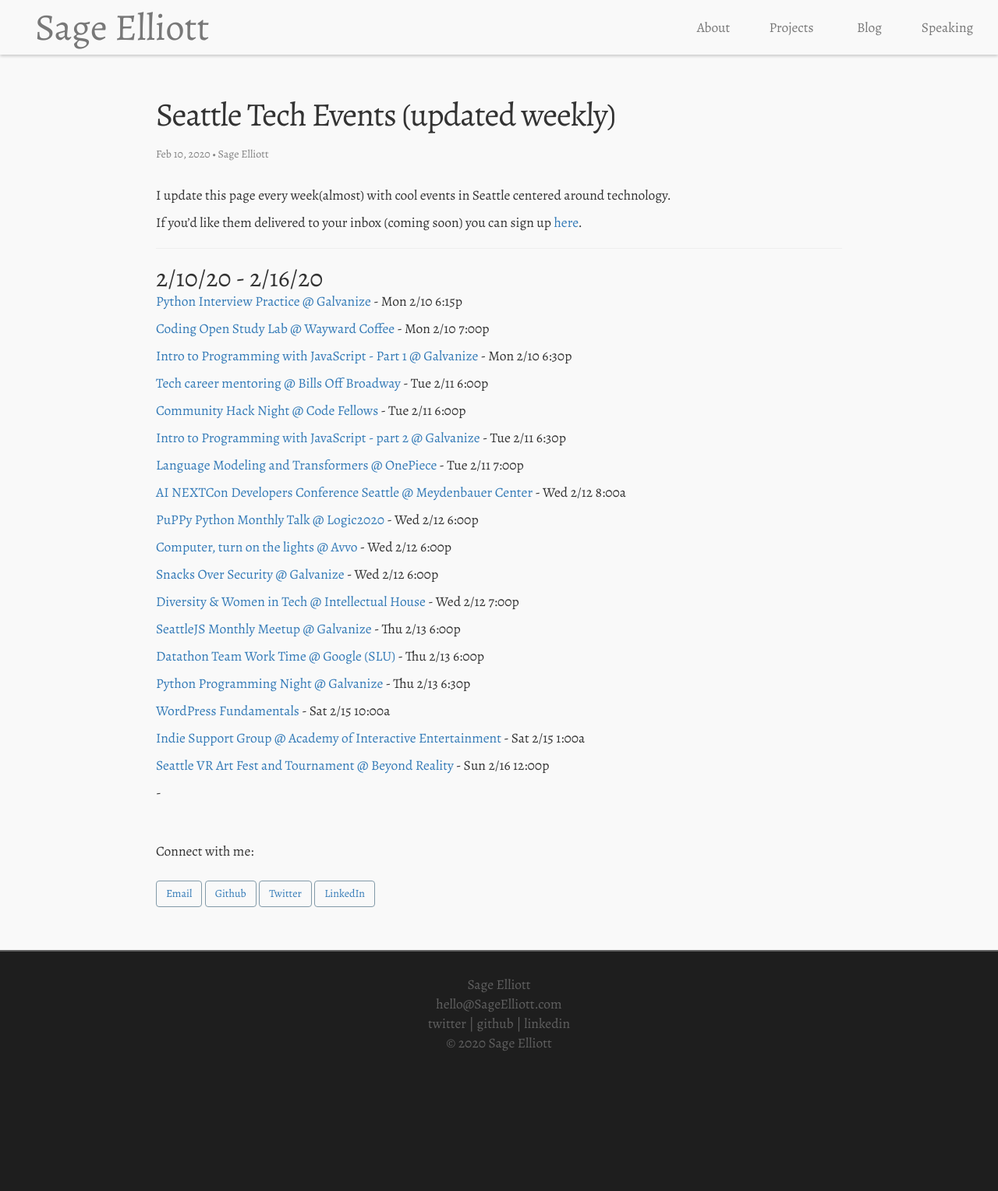
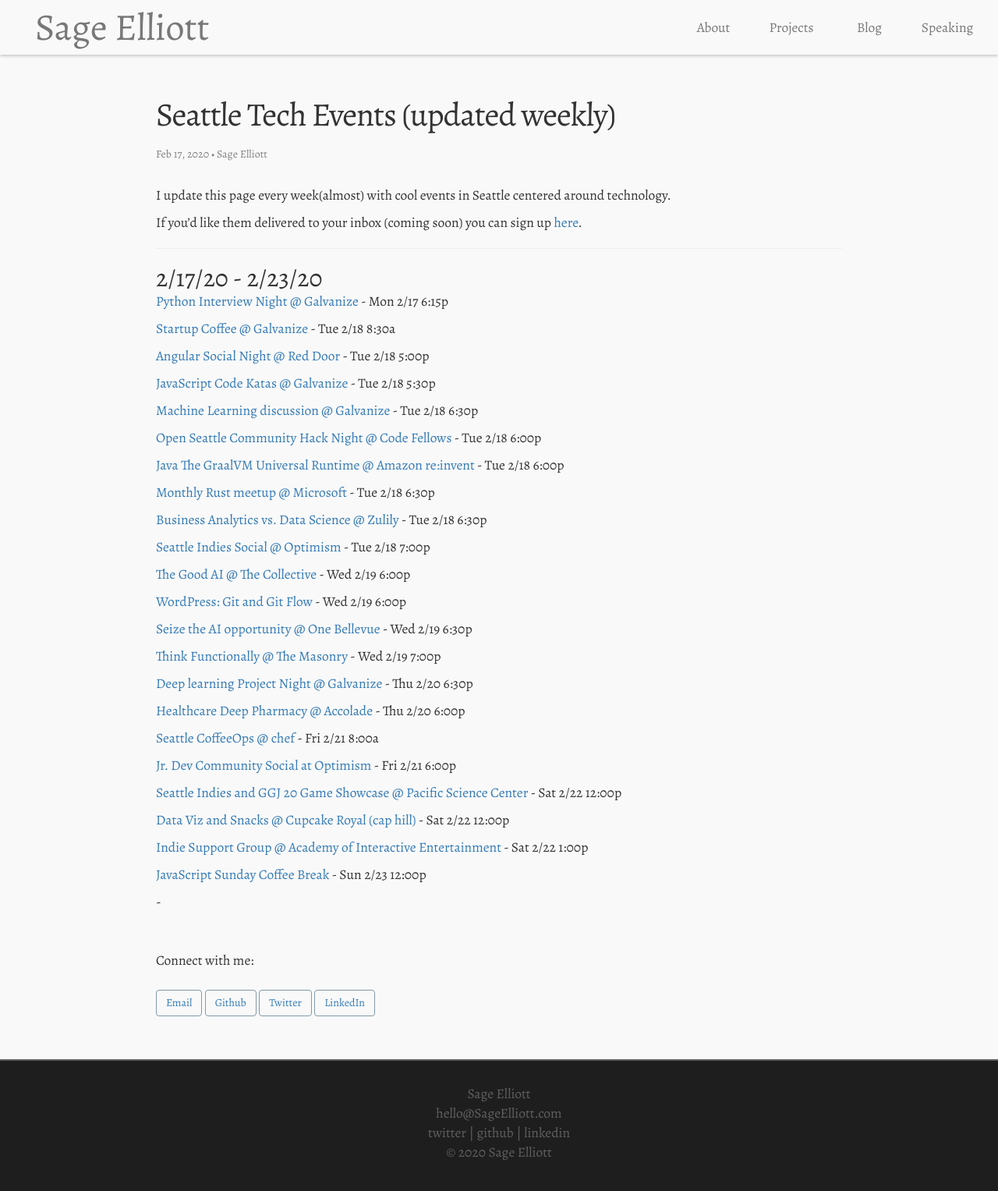
Before and after one commit to sagecodes/sage-blog, a Jekyll site: the page built from _posts/blog/event-posts/2019-8-26-meetups.markdown, in a window 1280 px wide. Shown: the top 1527 px of the page at 78% size. Built offline with Jekyll 4.4.1, drawn with Linux system fonts in a browser that asks for light colours; nearby versions of some CDN libraries; some web fonts are replaced.

Commit message:
Update: Weekly events list

```diff
--- a/_posts/blog/event-posts/2019-8-26-meetups.markdown
+++ b/_posts/blog/event-posts/2019-8-26-meetups.markdown
@@ -2,7 +2,7 @@
 layout: post
 title:  "Seattle Tech Events (updated weekly)"
 permalink: /seattle-tech-events
-date:   2020-02-10
+date:   2020-02-17
 categories: post
 tags: events seattle
 author: Sage Elliott
@@ -15,40 +15,48 @@
 
 -------
 
-## 2/10/20 - 2/16/20
+## 2/17/20 - 2/23/20
 
-[Python Interview Practice @ Galvanize](https://www.meetup.com/PSPPython/events/fvhclrybcdbnb/) - Mon 2/10 6:15p
+[Python Interview Night @ Galvanize](https://www.meetup.com/PSPPython/events/krbjdrybcdbwb/) - Mon 2/17 6:15p
 
-[Coding Open Study Lab @ Wayward Coffee](https://www.meetup.com/The-Junior-Dev-Struggle-Bus/events/ntrxgrybcdbnb/) - Mon 2/10 7:00p
+[Startup Coffee @ Galvanize](https://www.meetup.com/Seattle-Startups-Open-Coffee/events/xftnplybcdbxb/) - Tue 2/18 8:30a
 
-[Intro to Programming with JavaScript - Part 1 @ Galvanize](https://www.meetup.com/Learn-Code-Seattle/events/267998017/) - Mon 2/10 6:30p
+[Angular Social Night @ Red Door](https://www.meetup.com/Angular-Seattle/events/268458577/) - Tue 2/18 5:00p
 
-[Tech career mentoring @ Bills Off Broadway](https://www.meetup.com/Seattle-Tech-Mentors/events/nrmthrybcdbpb/) - Tue 2/11 6:00p
+[JavaScript Code Katas @ Galvanize](https://www.meetup.com/seattlejshackers/events/268079606/) - Tue 2/18 5:30p
 
-[Community Hack Night @ Code Fellows](https://www.meetup.com/openseattle/events/qghlnrybcdbpb/) - Tue 2/11 6:00p
+[Machine Learning discussion @ Galvanize](https://www.meetup.com/PSPPython/events/267516462/) - Tue 2/18 6:30p
 
-[Intro to Programming with JavaScript - part 2 @ Galvanize](https://www.meetup.com/Learn-Code-Seattle/events/267998033/) - Tue 2/11 6:30p
+[Open Seattle Community Hack Night @ Code Fellows](https://www.meetup.com/openseattle/events/qghlnrybcdbxb/) - Tue 2/18 6:00p
 
-[Language Modeling and Transformers @ OnePiece](https://www.meetup.com/PSPPython/events/268070488/) - Tue 2/11 7:00p
+[Java The GraalVM Universal Runtime @ Amazon re:invent](https://www.meetup.com/seajug/events/268262139/) - Tue 2/18 6:00p
 
-[AI NEXTCon Developers Conference Seattle  @ Meydenbauer Center](http://aisea20.xnextcon.com/) - Wed 2/12 8:00a
+[Monthly Rust meetup @ Microsoft](https://www.meetup.com/Seattle-Rust-Meetup/events/prbtdrybcdbpb/) - Tue 2/18 6:30p
 
-[PuPPy Python Monthly Talk @ Logic2020](https://www.meetup.com/PSPPython/events/jvwckrybcdbqb/) - Wed 2/12 6:00p
+[Business Analytics vs. Data Science @ Zulily](https://www.meetup.com/Seattle-Marketing-Analytics-Group/events/hxzvjrybcdbxb/) - Tue 2/18 6:30p
 
-[Computer, turn on the lights @ Avvo](https://www.meetup.com/Seattle-Web-App-Developers-Group/events/267770914/) - Wed 2/12 6:00p
+[Seattle Indies Social @ Optimism](https://www.meetup.com/SeattleIndies/events/djtvjpybcdbxb/) - Tue 2/18 7:00p
 
-[Snacks Over Security @ Galvanize](https://www.meetup.com/Seattle-DevSecOps/events/268158106/) - Wed 2/12 6:00p
+[The Good AI @ The Collective](https://www.meetup.com/TheGoodAI/events/267700484/) - Wed 2/19 6:00p
 
-[Diversity & Women in Tech @ Intellectual House](https://www.meetup.com/Newhttps://www.meetup.com/NewTechSeattle/events/267927388/TechSeattle/events/267927388/) - Wed 2/12 7:00p
+[WordPress: Git and Git Flow](https://www.meetup.com/SeattleWordPressMeetup/events/268240339/) - Wed 2/19 6:00p
 
-[SeattleJS Monthly Meetup @ Galvanize](https://www.meetup.com/seattlejs/events/clmbzqybcdbrb/) - Thu 2/13 6:00p
+[Seize the AI opportunity @ One Bellevue](https://www.meetup.com/Big-Data-Bellevue-BDB/events/fxbnllybcdbzb/) - Wed 2/19 6:30p
 
-[Datathon Team Work Time @ Google (SLU)](https://www.meetup.com/Seattle-WiDS-Meetup/events/gznwmrybcdbrb/) - Thu 2/13 6:00p
+[Think Functionally @ The Masonry](https://www.meetup.com/Beerly-Functional/events/wvlwgrybcdbzb/) - Wed 2/19 7:00p
 
-[Python Programming Night @ Galvanize](https://www.meetup.com/PSPPython/events/268435673/) - Thu 2/13 6:30p
+[Deep learning Project Night @ Galvanize](https://www.meetup.com/Seattle-Deep-Learning/events/268302414/) - Thu 2/20 6:30p
 
-[WordPress Fundamentals](https://www.meetup.com/SeattleWordPressMeetup/events/xxbvnrybcdbtb/) - Sat 2/15 10:00a
+[Healthcare Deep Pharmacy @ Accolade](https://www.meetup.com/Design-for-Healthcare/events/267910444/) - Thu 2/20 6:00p
 
-[Indie Support Group @ Academy of Interactive Entertainment](https://www.meetup.com/SeattleIndies/events/xnvbnrybcdbtb/) - Sat 2/15 1:00a
+[Seattle CoffeeOps @ chef](https://www.meetup.com/Seattle-CoffeeOps/events/kgmkbqybcdbcc/) - Fri 2/21 8:00a
 
-[ Seattle VR Art Fest and Tournament @ Beyond Reality](https://www.meetup.com/Seattle-VR-Panels-Presentations/events/267249652/) - Sun 2/16 12:00p
+[Jr. Dev Community Social at Optimism](https://www.meetup.com/The-Junior-Dev-Struggle-Bus/events/268145248/) - Fri 2/21 6:00p
+
+[Seattle Indies and GGJ 20 Game Showcase @ Pacific Science Center](https://www.meetup.com/SeattleIndies/events/267632679/) - Sat 2/22 12:00p
+
+[Data Viz and Snacks @ Cupcake Royal (cap hill)](https://www.meetup.com/Data-Viz-Jam-Sessions/events/268644837/) - Sat 2/22 12:00p
+
+[Indie Support Group @ Academy of Interactive Entertainment](https://www.meetup.com/SeattleIndies/events/xnvbnrybcdbdc/) - Sat 2/22 1:00p
+
+[JavaScript Sunday Coffee Break](https://www.meetup.com/seattlejshackers/events/gjsfmrybcdbfc/) - Sun 2/23 12:00p
```
